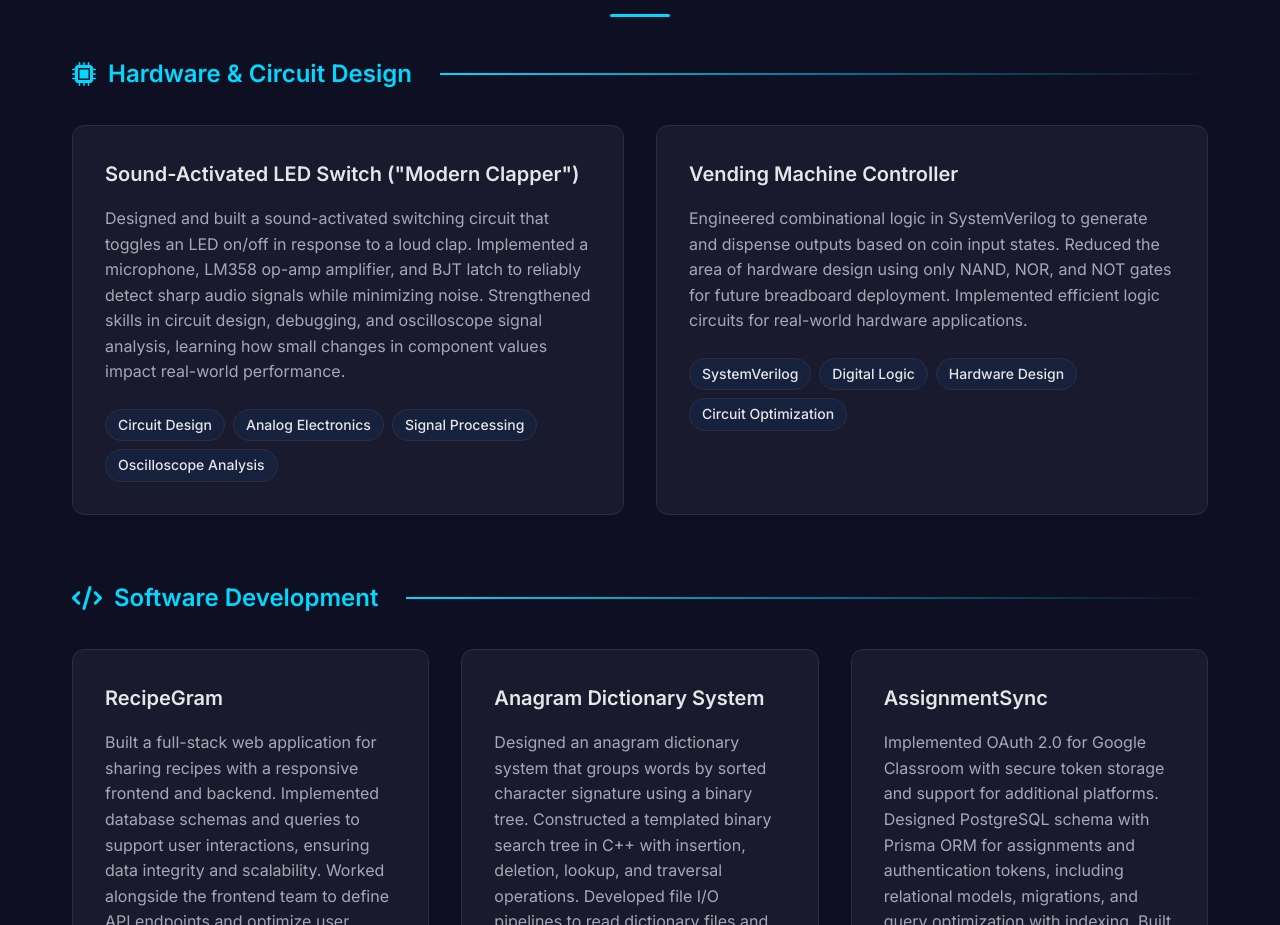
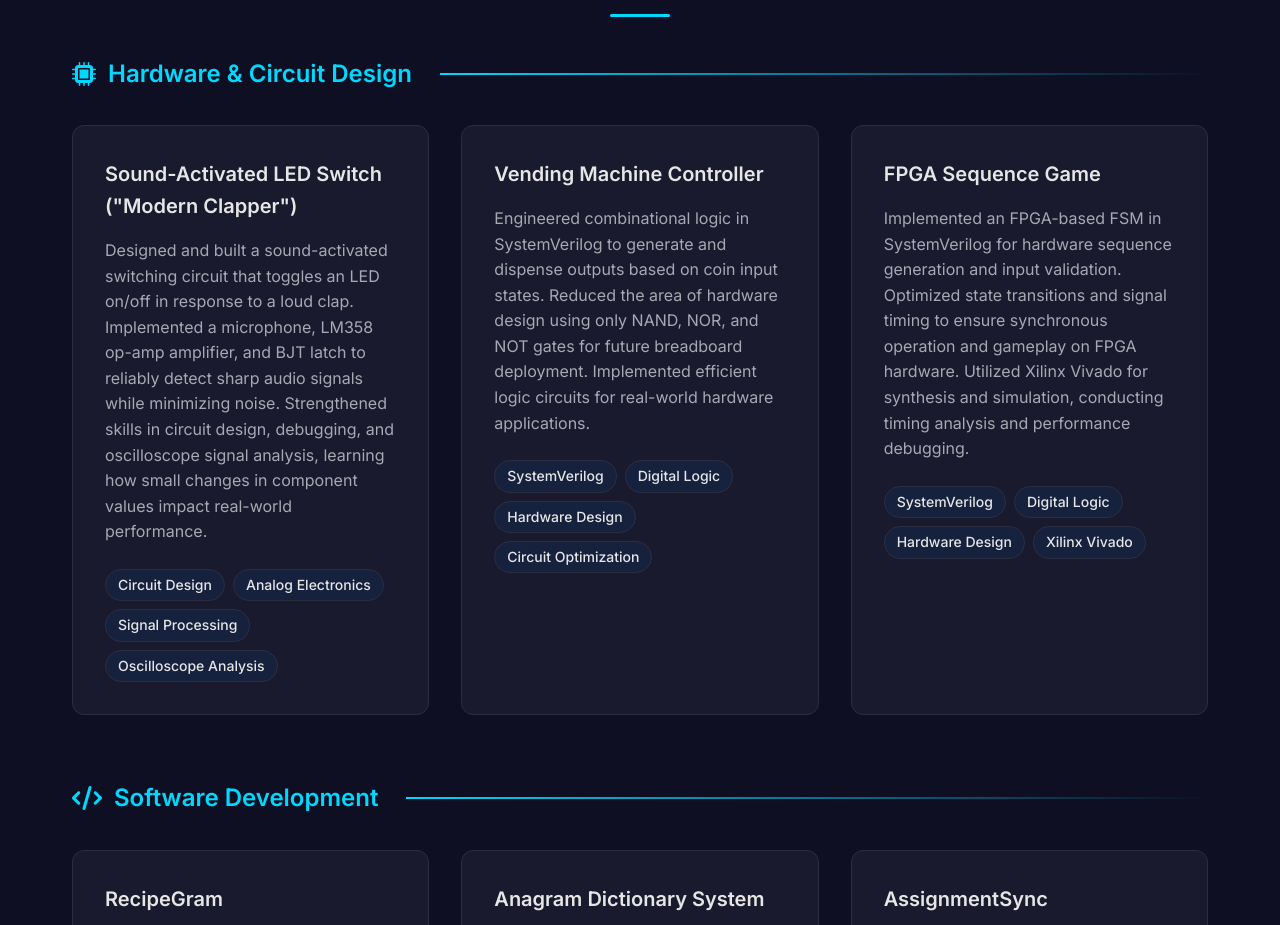
Before and after one commit to rokohli/Portfolio, a Next.js app: page / in a window 1280 px wide. Shown: the part 2161-3086 px from the top of the page. Built offline with nearby package versions, Linux system fonts and the light colour scheme.

Commit message:
updated projects section

```diff
--- a/pages/index.tsx
+++ b/pages/index.tsx
@@ -199,6 +199,12 @@ const ProjectsSection = () => {
       description: "Implemented OAuth 2.0 for Google Classroom with secure token storage and support for additional platforms. Designed PostgreSQL schema with Prisma ORM for assignments and authentication tokens, including relational models, migrations, and query optimization with indexing. Built a full-stack homework aggregation platform, integrating data from multiple educational platforms through APIs and ICS file parsing into a singular calendar interface.",
       techStack: ["React", "Next.js", "PostgreSQL", "TypeScript", "OAuth/API Integration"],
       category: "Software"
+    },
+    {
+      title: "FPGA Sequence Game",
+      description: "Implemented an FPGA-based FSM in SystemVerilog for hardware sequence generation and input validation. Optimized state transitions and signal timing to ensure synchronous operation and gameplay on FPGA hardware. Utilized Xilinx Vivado for synthesis and simulation, conducting timing analysis and performance debugging.",
+      techStack: ["SystemVerilog", "Digital Logic", "Hardware Design", "Xilinx Vivado"],
+      category: "Hardware"
     }
 
   ];
```
